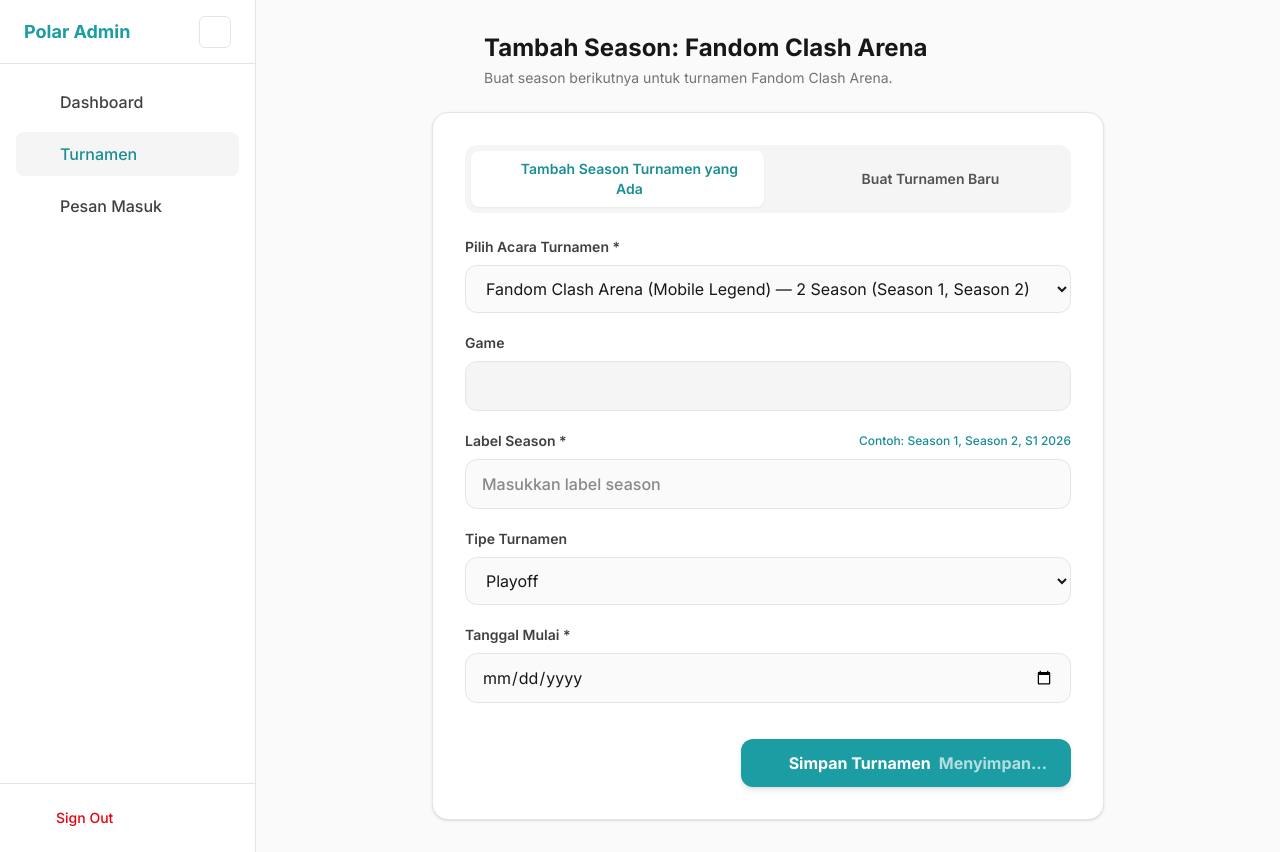
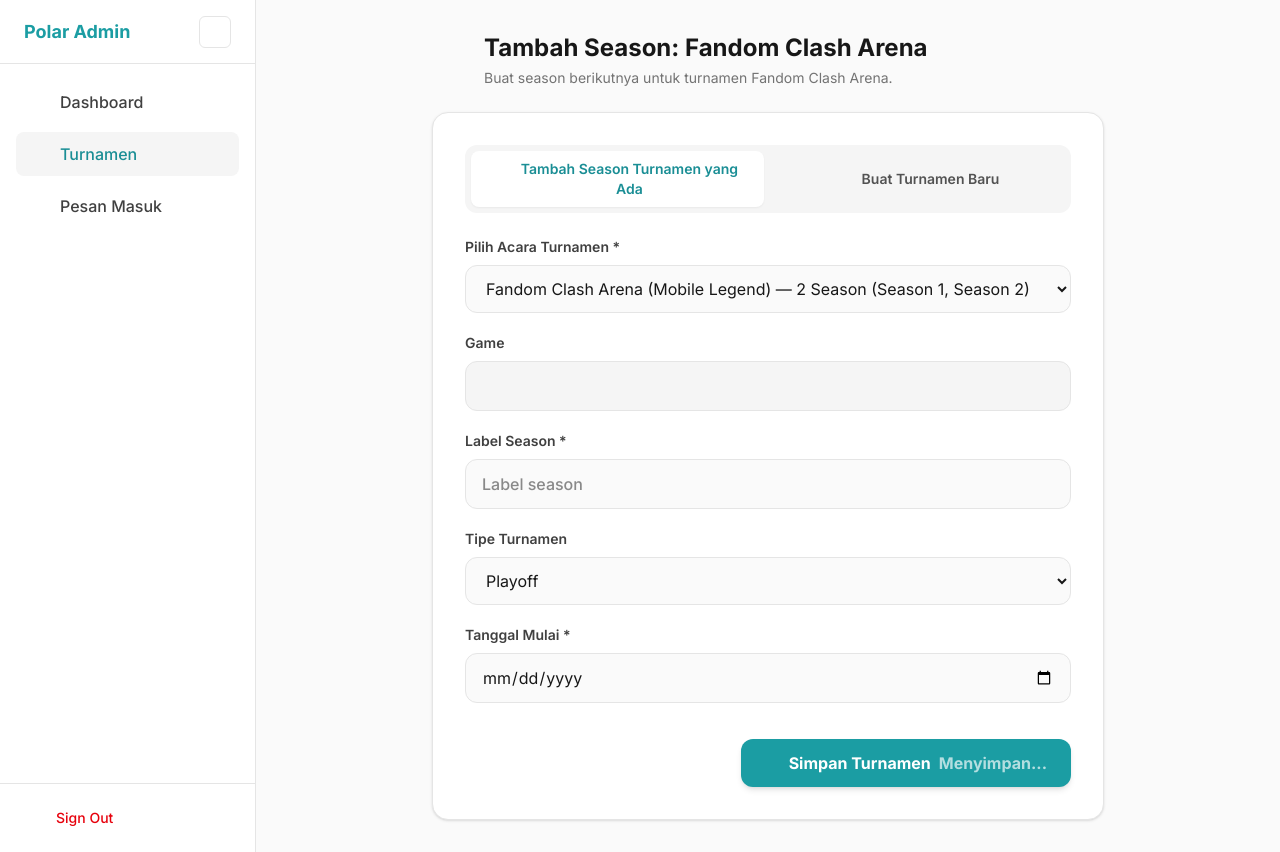
Before and after one commit to Zeehza/Polar-Catalyst, a Laravel app: a page that uses resources/views/livewire/create-tournament-form.blade.php in a window 1280 px wide. Run offline with Laravel 12, Linux system fonts and the light colour scheme; the visitor is signed in with stand-in values (Sample User, id 1); data comes from the database, SQL or seed files in the repository; style sheets or scripts are compiled from the project's sources; some libraries are stand-ins or nearby versions.

Commit message:
refactor(ui): streamline placeholders to concise descriptions without examples

```diff
--- a/resources/views/livewire/create-tournament-form.blade.php
+++ b/resources/views/livewire/create-tournament-form.blade.php
@@ -68,7 +68,7 @@
                     id="name"
                     wire:model.live="name"
                     required
-                    placeholder="Masukkan nama turnamen"
+                    placeholder="Nama turnamen"
                     class="w-full px-4 py-3 bg-neutral-50 dark:bg-neutral-950 border border-neutral-200 dark:border-neutral-800 rounded-xl focus:ring-2 focus:ring-brand-500 outline-none transition-all dark:text-white"
                 />
                 <p class="text-xs text-neutral-500">
@@ -86,7 +86,7 @@
                     id="game"
                     wire:model="game"
                     required
-                    placeholder="Masukkan nama game"
+                    placeholder="Nama game"
                     class="w-full px-4 py-3 bg-neutral-50 dark:bg-neutral-950 border border-neutral-200 dark:border-neutral-800 rounded-xl focus:ring-2 focus:ring-brand-500 outline-none transition-all dark:text-white"
                 />
                 @error('game') <span class="text-xs text-red-500 mt-1">{{ $message }}</span> @enderror
@@ -98,16 +98,13 @@
                 <label for="season" class="text-sm font-semibold text-neutral-700 dark:text-neutral-300">
                     Label Season *
                 </label>
-                <span class="text-xs text-brand-600 dark:text-brand-400 font-medium">
-                    Contoh: Season 1, Season 2, S1 2026
-                </span>
             </div>
             <input
                 type="text"
                 id="season"
                 wire:model.live="season"
                 required
-                placeholder="Masukkan label season"
+                placeholder="Label season"
                 class="w-full px-4 py-3 bg-neutral-50 dark:bg-neutral-950 border rounded-xl focus:ring-2 focus:ring-brand-500 outline-none transition-all dark:text-white font-medium {{ $isDuplicateSeason ? 'border-amber-500 focus:border-amber-500' : 'border-neutral-200 dark:border-neutral-800' }}"
             />
             @if ($isDuplicateSeason)
--- a/resources/views/livewire/login-form.blade.php
+++ b/resources/views/livewire/login-form.blade.php
@@ -12,7 +12,7 @@
                 wire:model="username"
                 required
                 class="w-full pl-11 pr-4 py-3 bg-neutral-50 dark:bg-neutral-950 border border-neutral-200 dark:border-neutral-800 rounded-xl focus:ring-2 focus:ring-brand-500 outline-none transition-all dark:text-white"
-                placeholder="Masukkan username"
+                placeholder="Username"
             />
         </div>
         @error('username') <span class="text-xs text-red-500 mt-1">{{ $message }}</span> @enderror
@@ -31,7 +31,7 @@
                 wire:model="password"
                 required
                 class="w-full pl-11 pr-4 py-3 bg-neutral-50 dark:bg-neutral-950 border border-neutral-200 dark:border-neutral-800 rounded-xl focus:ring-2 focus:ring-brand-500 outline-none transition-all dark:text-white"
-                placeholder="Masukkan password"
+                placeholder="Password"
             />
         </div>
         @error('password') <span class="text-xs text-red-500 mt-1">{{ $message }}</span> @enderror
--- a/resources/views/livewire/tournament-detail.blade.php
+++ b/resources/views/livewire/tournament-detail.blade.php
@@ -186,7 +186,7 @@
                         <input
                             type="text"
                             wire:model="newTeamName"
-                            placeholder="Nama tim (misal: Rex Regum Qeon)"
+                            placeholder="Nama tim"
                             required
                             class="w-full px-3 py-2 bg-white dark:bg-neutral-900 border border-neutral-200 dark:border-neutral-800 rounded-lg outline-none text-xs sm:text-sm dark:text-white"
                         />
@@ -581,7 +581,7 @@
                         <input
                             type="text"
                             wire:model="editingTeamShortName"
-                            placeholder="Misal: RRQ, EVOS, BTR, DQ"
+                            placeholder="Singkatan tim (opsional)"
                             maxlength="10"
                             class="w-full px-3.5 py-2 text-xs md:text-sm bg-neutral-50 dark:bg-neutral-950 border border-neutral-200 dark:border-neutral-800 rounded-xl outline-none focus:border-brand-500 dark:text-white uppercase font-mono font-semibold transition-colors"
                         />
@@ -602,7 +602,7 @@
                         <input
                             type="text"
                             wire:model.live.debounce.300ms="editingTeamLogoUrl"
-                            placeholder="https://contoh.com/logo-tim.png"
+                            placeholder="Link URL logo"
                             class="w-full px-3.5 py-2 text-xs md:text-sm bg-neutral-50 dark:bg-neutral-950 border border-neutral-200 dark:border-neutral-800 rounded-xl outline-none focus:border-brand-500 dark:text-white transition-colors"
                         />
                         <p class="text-[11px] text-neutral-400">
```
Also changed, not shown: resources/views/livewire/contact-form.blade.php (+4 -4 lines).
